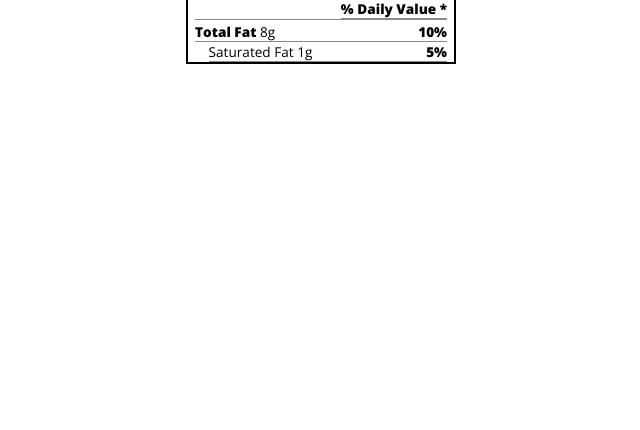
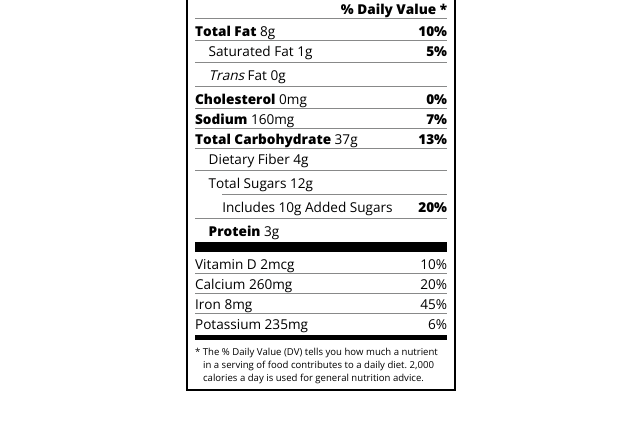
Before and after one commit to b3t0247/nutrition-label, a plain HTML site: page index.html in a window 1280 px wide. Shown: the part 184-614 px from the top of the page, without its empty margins (319-959 px from the left). Drawn offline with nearby package versions, Linux system fonts and the light colour scheme.

Commit message:
label completed

```diff
--- a/index.html
+++ b/index.html
@@ -21,11 +21,33 @@
             </div>
             <div class="divider md"></div>
             <div class="daily-value sm-text">
-                <p class="right bold">% Daily Value *</p>
+                <p class="right bold no-divider">% Daily Value *</p>
                 <div class="divider"></div>
                 <p><span class="bold">Total Fat</span> 8g <span class="bold right">10%</span></p>
-                <p class="indent">Saturated Fat 1g <span class="bold right">5%</span></p>
+                <p class="indent no-divider">Saturated Fat 1g <span class="bold right">5%</span></p>
+                <div class="divider"></div>
+                <p class="indent no-divider"><i>Trans</i> Fat 0g</p>
+                <div class="divider"></div>
+                <p><span class="bold">Cholesterol</span> 0mg <span class="right bold"> 0%</span></p>
+                <p><span class="bold">Sodium</span> 160mg <span class="right bold">7%</span></p>
+                <p><span class="bold">Total Carbohydrate</span> 37g <span class="right bold">13%</span></p>
+                <p class="indent no-divider">Dietary Fiber 4g</p>
+                <div class="divider"></div>
+                <p class="indent no-divider">Total Sugars 12g</p>
+                <div class="divider dbl-indent"></div>
+                <p class="dbl-indent no-divider">Includes 10g Added Sugars<span class="right bold">20%</span></p>
+                <div class="divider"></div>
+                <p class="indent no-divider"><span class="bold">Protein</span> 3g</p>
+                <div class="divider lg"></div>
+                <p>Vitamin D 2mcg<span class="right">10%</span></p>
+                <p>Calcium 260mg<span class="right">20%</span></p>
+                <p>Iron 8mg <span class="right">45%</span></p>
+                <p class="no-divider">Potassium 235mg<span class="right">6%</span></p>
             </div>
+            <div class="divider md"></div>
+            <p class="note">
+                * The % Daily Value (DV) tells you how much a nutrient in a serving of food contributes to a daily diet. 2,000 calories a day is used for general nutrition advice.
+            </p>
         </div>
     </body>
 </html>
--- a/styles.css
+++ b/styles.css
@@ -72,6 +72,17 @@
     margin-left: 1em;
 }
 
-.daily-value p {
+.dbl-indent {
+    margin-left: 2em;
+}
+
+.daily-value p:not(.no-divider) {
     border-bottom: 1px solid #888989;
 }
+
+.note {
+    font-size: 0.6rem;
+    margin: 5px 0;
+    padding: 0 8px;
+    text-indent: -8px;
+}
```
